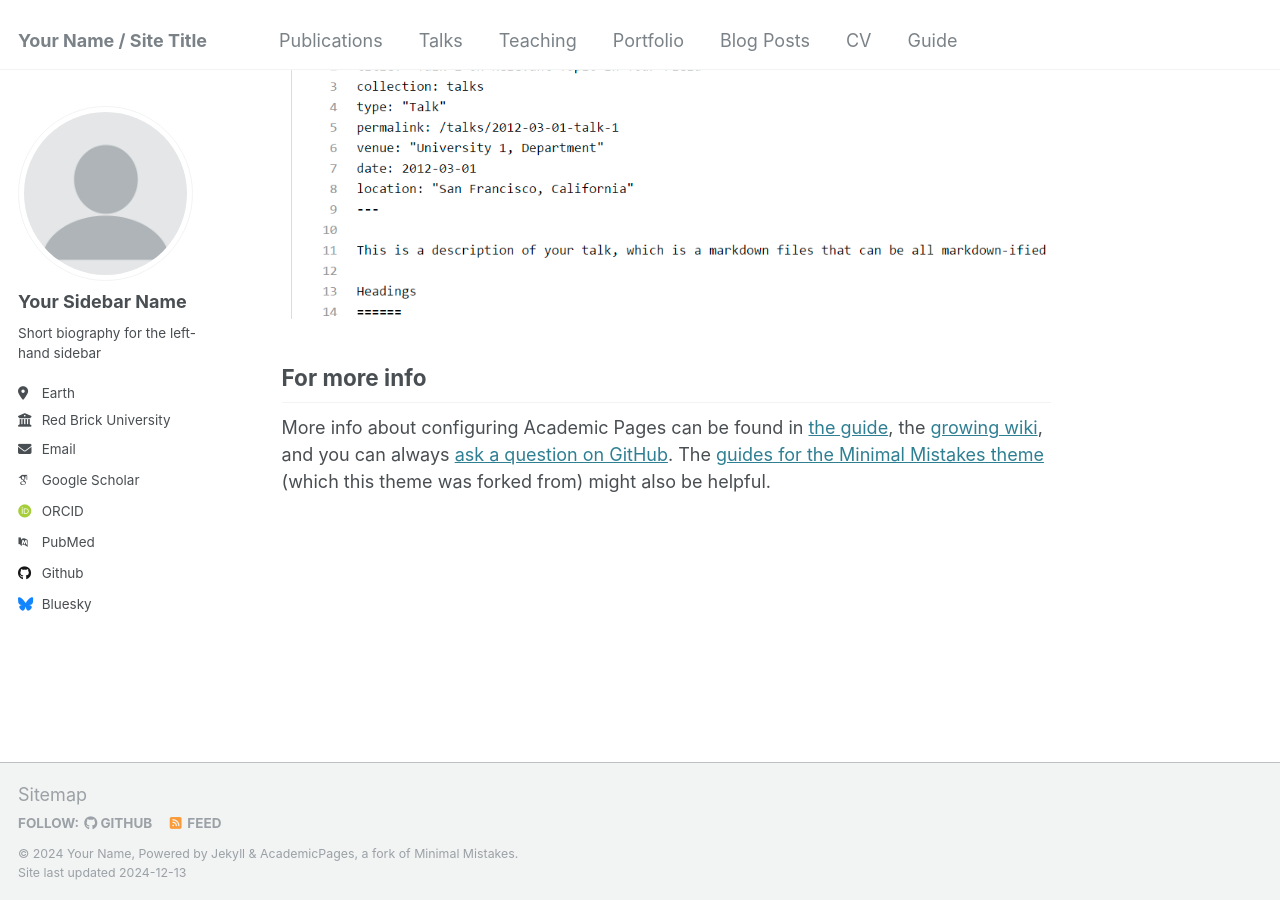
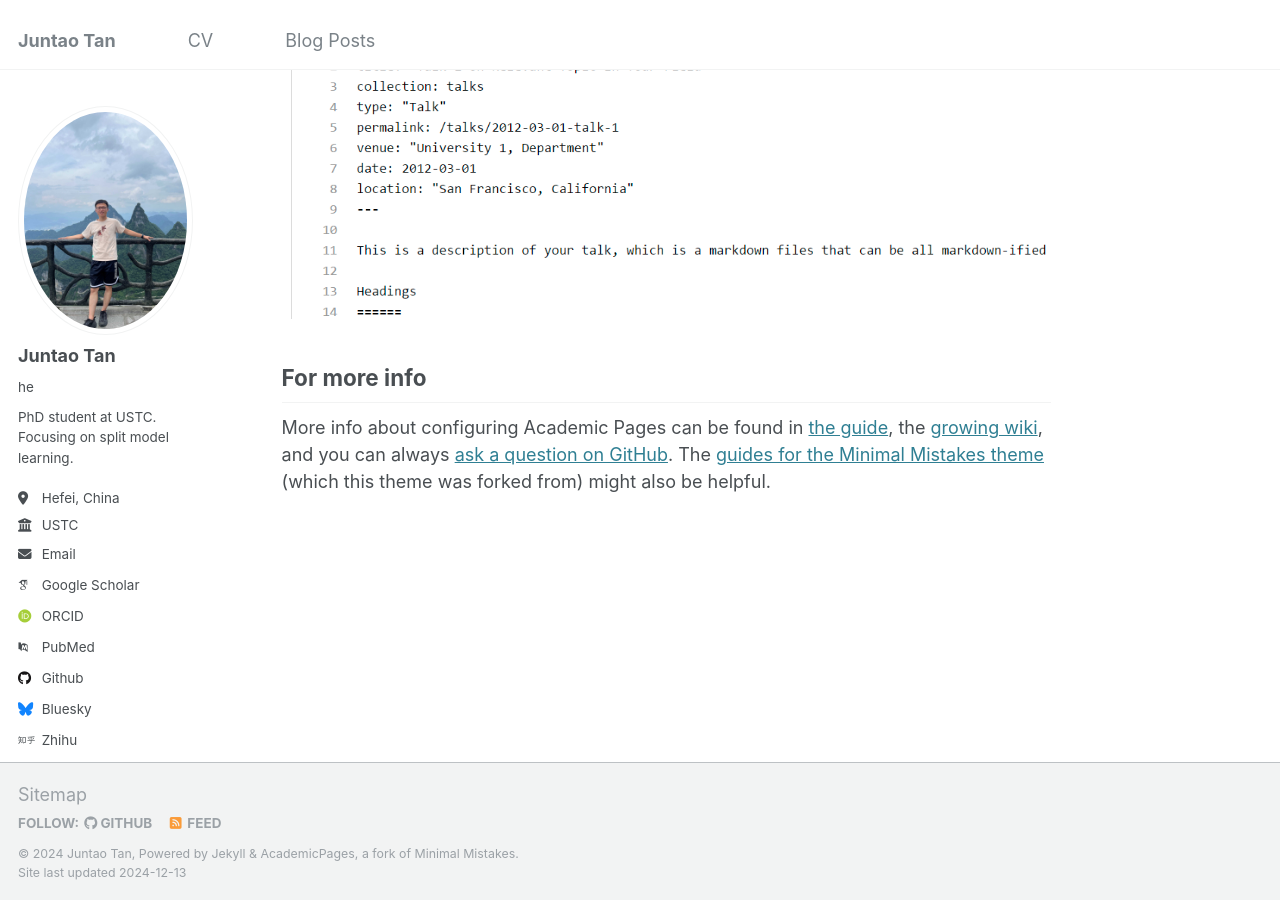
Before and after one commit to tanjuntao101/tanjuntao101.github.io, a Jekyll site: the page built from _pages/about.md, in a window 1280 px wide and 900 px high, scrolled down 2643 px. Built offline with Jekyll 4.4.1, drawn with Linux system fonts in a browser that asks for light colours; some web fonts are replaced.

```diff
--- a/_config.yml
+++ b/_config.yml
@@ -8,35 +8,35 @@
 
 # Basic Site Settings
 locale                   : "en-US"
-title                    : "Your Name / Site Title"
+title                    : "Juntao Tan"
 title_separator          : "-"
-name                     : &name "Your Name"
-description              : &description "personal description"
-url                      : https://academicpages.github.io # the base hostname & protocol for your site e.g. "https://[your GitHub username].github.io"
+name                     : &name "Juntao Tan"
+description              : &description ""
+url                      : https://tanjuntao101.github.io # the base hostname & protocol for your site e.g. "https://[your GitHub username].github.io"
 baseurl                  : "" # the subpath of your site, e.g. "/blog"
-repository               : "academicpages/academicpages.github.io"
+repository               : "tanjuntao101/tanjuntao101.github.io"
 
 # Site Author - The following control what appear as part of the author content on the side bar.
 #               If a field is blank the icon and link will not appear, otherwise it will be shown.
 #               Additional customization can be done by editing /_includes/author-profile.html
 author:
   # Biographic information
-  avatar           : "profile.png"
-  name             : "Your Sidebar Name"
-  pronouns         : # example: "she/her"
-  bio              : "Short biography for the left-hand sidebar"
-  location         : "Earth"
-  employer         : "Red Brick University"
+  avatar           : "selfie.jpeg"
+  name             : "Juntao Tan"
+  pronouns         : "he"
+  bio              : "PhD student at USTC. Focusing on split model learning."
+  location         : "Hefei, China"
+  employer         : "USTC"
   uri              : # URL
-  email            : "none@example.org"
+  email            : "tjt@mail.ustc.edu.cn"
 
   # Academic websites
   arxiv            : # URL - Update with the correct link to your profile
-  googlescholar    : "https://scholar.google.com/citations?user=PS_CX0AAAAAJ"
+  googlescholar    : ""
   impactstory      : # URL
-  orcid            : "http://orcid.org/yourorcidurl"
+  orcid            : ""
   semantic         : # URL
-  pubmed           : "https://www.ncbi.nlm.nih.gov/pubmed/?term=john+snow"
+  pubmed           : ""
   researchgate     : # URL
   scopus           : # URL
 
@@ -44,7 +44,7 @@ author:
   bitbucket        : # Username - Update with your username on the site
   codepen          : # Username
   dribbble         : # Username
-  github           : "academicpages"
+  github           : "tanjuntao"
   kaggle           : # Username
   stackoverflow    : # User number or user number and name (i.e., use "1" or "1/jeff-atwood")
 
@@ -72,7 +72,7 @@ author:
   wikipedia        : # Username
   xing             : # Username
   youtube          : # Username
-  zhihu            : # Username
+  zhihu            : "spatial996"
 
 # Publication Category - The following the list of publication categories and their headings
 publication_category:
```
Also changed, not shown: _data/navigation.yml (+14 -14 lines), images/selfie.jpeg (added), 1 other file.
